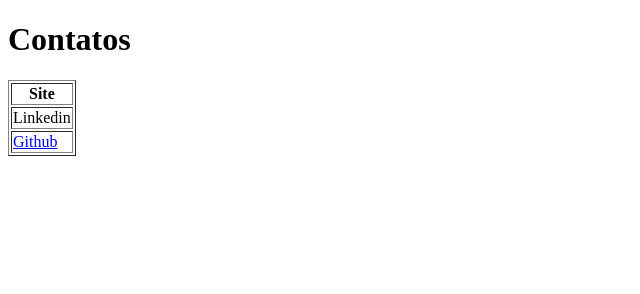
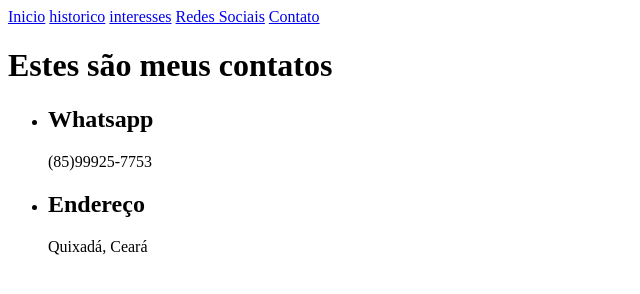
Before and after one commit to torreslucs23/Atividades_Web, a plain HTML site: page contato.html in a window 1280 px wide. Shown: the whole page, without its empty margins (0-640 px from the left). Drawn offline with Linux system fonts and the light colour scheme.

Commit message:
finished first task

```diff
--- a/contato.html
+++ b/contato.html
@@ -3,26 +3,31 @@
   <head>
     <meta charset="UTF-8" />
     <meta name="viewport" content="width=device-width, initial-scale=1.0" />
-    <title>Contato</title>
+    <title>Contatos</title>
   </head>
   <body>
-    <div id="contact-title">
-      <h1>Contatos</h1>
+    <div id="navbar">
+      <a href="index.html">Inicio</a>
+      <a href="historicoSimples.html">historico</a>
+      <a href="interesses.html">interesses</a>
+      <a href="redesSociais.html">Redes Sociais</a>
+      <a href="contato.html">Contato</a>
+    </div>
+    <div id="contacts-title">
+      <h1>Estes são meus contatos</h1>
     </div>
 
-    <table border="1">
-      <tr>
-        <th>Site</th>
-      </tr>
-      <tr>
-        <td>
-          <a href="https://www.linkedin.com/in/lucas-torres-38a47a206/"></a
-          >Linkedin
-        </td>
-      </tr>
-      <tr>
-        <td><a href="https://github.com/torreslucs23">Github</a></td>
-      </tr>
-    </table>
+    <div id="contact-list">
+      <ul>
+        <li>
+          <h2>Whatsapp</h2>
+          <p>(85)99925-7753</p>
+        </li>
+        <li>
+          <h2>Endereço</h2>
+          <p>Quixadá, Ceará</p>
+        </li>
+      </ul>
+    </div>
   </body>
 </html>
```
Also changed, not shown: historicoSimples.html (+5 -4 lines), index.html (+2 -1 lines), interesses.html (+7 -0 lines), redesSociais.html (added, +43 -0 lines), github_logo.svg (added), linkedin.jpeg (added).
